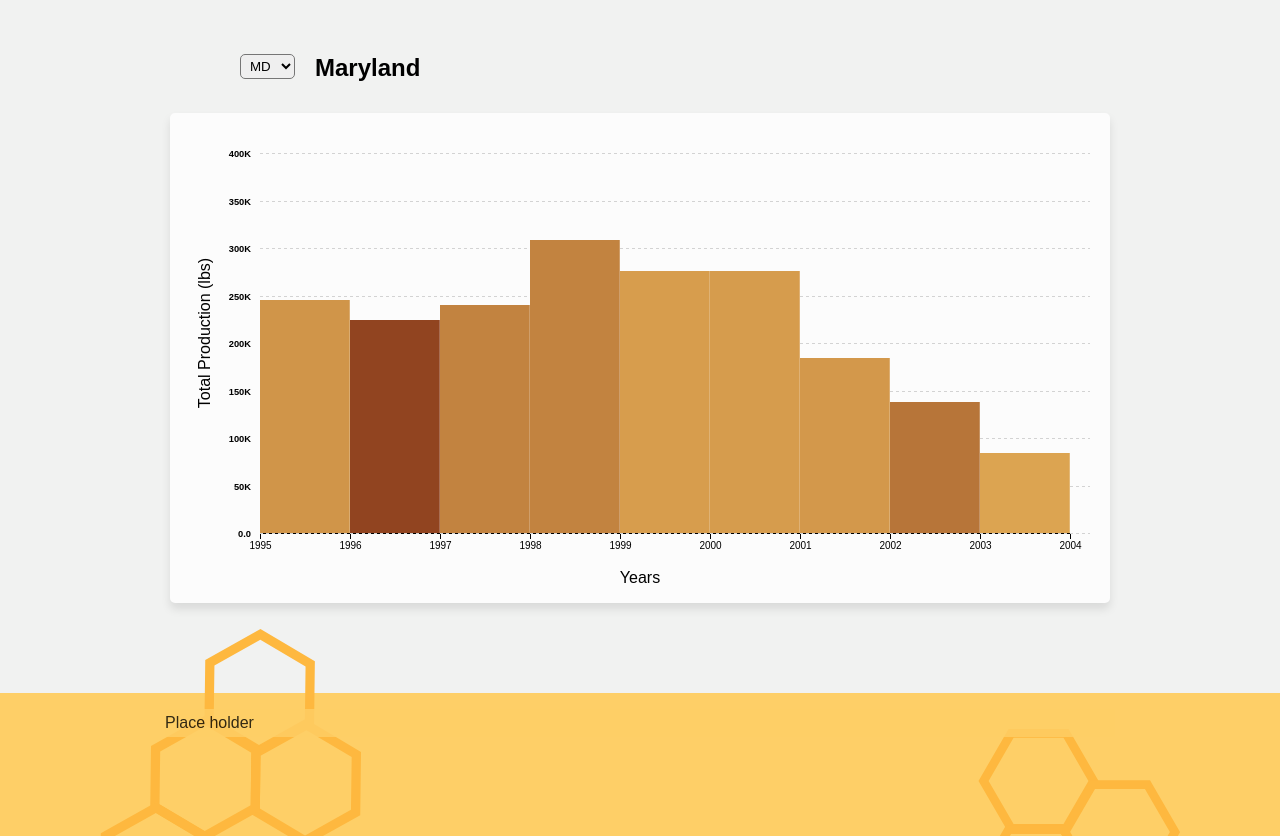
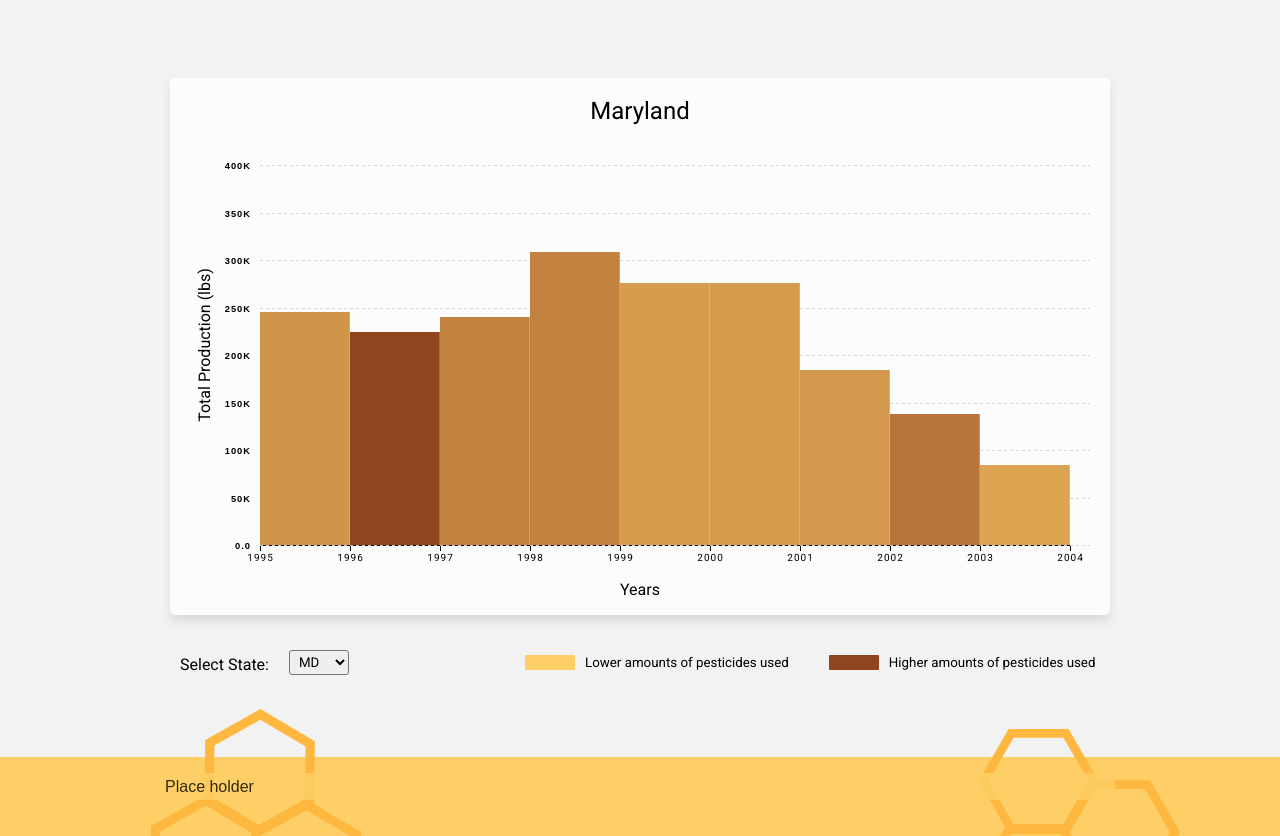
Before and after one commit to mcs2515/bee_data_storytelling, a plain HTML site: page index.html in a window 1280 px wide. Shown: the part 71-907 px from the top of the page. Before the commit the page ends 808 px from the top, so only its background shows below. Drawn offline with nearby package versions, Linux system fonts and the light colour scheme.

Commit message:
css tweaking

```diff
--- a/index.html
+++ b/index.html
@@ -13,12 +13,22 @@
           <h1>Not the Bees!</h1>
 
           <div class='chart-div'>
-            <div id='stateSection'>
-              <select id='stateSelect'>
-              </select>
-              <h2 id='stateName'></h2>
-            </div>
-            <svg id='chart'></svg>
+						<div class="chart-wrap">
+							<h2 id='stateName'></h2>
+							<section>
+								<svg id='chart'></svg>
+								<div class ="chart-bottom">
+									<p>Select State:</p>
+									<select id='stateSelect'></select>
+									<div class= "palettes">
+										<div class = "palette low"> </div>
+										<p> Lower amounts of pesticides used</p>
+										<div class = "palette high"> </div>
+										<p> Higher amounts of pesticides used</p>
+									</div>
+								</div>
+							</section>
+						</div>
           </div>
 
           <div class='details'>
--- a/main.css
+++ b/main.css
@@ -1,4 +1,5 @@
 /* MAIN CSS FILE FOR PROJECT */
+@import url('https://fonts.googleapis.com/css?family=Roboto|Mali:400,500,600,700');
 
 html, body {
     width: 100%;
@@ -15,6 +16,8 @@ h1{
     margin: 0;
     text-align: center;
     background: #fecf67;
+		font-family: 'Mali', cursive;
+		font-size: 25pt;
 }
 
 h2{
@@ -28,20 +31,34 @@ h2{
     background: #f1f2f1;
 }
 
-#stateSection{
+
+.chart-div section{
+	display: flex;
+	flex-direction: column;
+}
+
+#stateName{
 	position: relative;
 	margin: 0 auto;
-	display: flex;
-	flex-direction: row;
-	width: 800px;
+	text-align: center;
+	width: 940px;
 	margin-top: 3em;
+	padding-top: 20px;
+	background-color: #fcfcfc;
+	border-radius: 5px 5px 0px 0px;
+	box-shadow: 0 6px 10px 0 rgba(0,0,0,0.1);
+	font-family: 'Roboto', sans-serif;
+	font-weight: 100;
 }
 
 svg {
-    display: block;
-    margin: auto;
-    padding: 20px;
-				box-shadow: 0 6px 10px 0 rgba(0,0,0,0.1);
+	display: block;
+	position: relative;
+	margin: 0 auto;
+	padding: 20px;
+	box-shadow: 0 6px 10px 0 rgba(0,0,0,0.1);
+	background: #fcfcfc;
+	border-radius: 0px 0px 5px 5px;
 }
 
 .honeycombs{
@@ -56,7 +73,7 @@ svg {
 
 .honeysvg.v1{
 		height: 300px;
-		top: 700px;
+		top: 780px;
 		left: 100px;
 }
 
@@ -78,14 +95,6 @@ svg {
 		right: 350px;
 		transform: rotate(15deg);
 }
-
-#chart{
-	background: #fcfcfc;
-	border-radius: 5px;
-	margin-top: 2em;
-	margin-bottom: 5em;
-}
-
 .axis-left line,
 .axis-left path {
     stroke: none;
@@ -95,13 +104,16 @@ svg {
     font-weight: bold;
     font-size: 7pt;
     text-transform: uppercase;
+		letter-spacing: 1px;
 }
 
 .axis-bottom text {
-/*
-	text-anchor: start;
-	transform: rotate(65deg);
-*/
+	font-family: 'Roboto', sans-serif;
+	letter-spacing: 1px;
+}
+
+svg .labels{
+	font-family: 'Roboto', sans-serif;
 }
 
 .y-grid line{
@@ -132,12 +144,66 @@ svg {
 		z-index: 0;
 }
 
+#tooltip{
+	position: absolute;
+	text-align: center;
+	background: black;
+	color:white;
+	border-radius: 3px;
+	padding: 10px 5px;
+	pointer-events: none;
+}
+
+.chart-bottom{
+	position: relative;
+	margin: 0 auto;
+	display: flex;
+	flex: row;
+	width: 920px;
+	padding: 20px;
+	margin-bottom: 2em;
+	font-family: 'Roboto', sans-serif;
+}
+
 select{
-	width: 55px;
+	width: 60px;
 	height: 25px;
-	border-radius: 5px;
-	line-height: 27px;
-	vertical-align: middle;
+	border-radius: 3px;
 	padding-left: 5px;
-	margin-right: 20px;
+	margin-left: 20px;
+	margin-top: 15px;
+	overflow: scroll;
+	font-family: 'Roboto', sans-serif;
 }
+
+select:focus {outline:0;}
+
+.palettes{
+	display: flex;
+	flex-direction: row;
+	margin-left: 11em;
+	padding-top: 20px;
+}
+
+.palette{
+	width: 50px;
+	height: 15px;
+	border-radius: 1px;
+}
+
+.palettes p{
+	text-align: left;
+	margin: 0;
+	font-size: 10pt;
+	padding-left: 10px;
+	line-height: 15px;
+}
+
+.palette.low{
+	background: #fecf67;
+}
+
+.palette.high{
+	background: #914420;
+	margin-left: 40px;
+}
--- a/main.js
+++ b/main.js
@@ -4,7 +4,7 @@ function rowConverter(row) {
 		stateName:row.StateName,
 		totalprod: parseFloat(row.totalprod),
 		year: row.year,
-		pesticides: parseInt(row.nAllNeonic),
+		pesticides: parseFloat(row.nAllNeonic),
   }
 }
 
@@ -21,7 +21,7 @@ let w, h;
 let leftMargin, rightMargin, bottomMargin;
 let tooltip;
 let barWidth;
-let numLength, num;
+let numpow;
 
 let key = (d) => d.totalprod;
 
@@ -35,9 +35,8 @@ function makeChart(dataset) {
   rightMargin = 20;
   bottomMargin = 50;
 
-  numlength = d3.max(dataset, (d) => d.totalprod).toString().length; //get lengh of number
-  num = Math.pow(10,numlength-1);
-  console.log(num);
+  //get lengh of number to get 10^(numlength-1)
+  numpow = Math.pow(10,d3.max(dataset, (d) => d.totalprod).toString().length-1);
 
   // sort the data by downloads
   // uses built-in Array.sort() with comparator function
@@ -56,7 +55,7 @@ function makeChart(dataset) {
     .rangeRound([leftMargin, w - rightMargin]);
 
   yScale = d3.scaleLinear()
-    .domain([0, Math.ceil(d3.max(dataset, (d) => d.totalprod)/num) * num])
+    .domain([0, Math.ceil(d3.max(dataset, (d) => d.totalprod)/numpow) * numpow])
     .rangeRound([h-bottomMargin, 20]);
 
   // d3 allows scaling between colors
@@ -83,6 +82,7 @@ function makeChart(dataset) {
 
   // LABELS
   chart.append("text")
+		.attr("class", "labels")
     .attr("transform", "rotate(-90)")
     .attr("x", -(h-bottomMargin)/2)
     .attr("y", 20)
@@ -90,6 +90,7 @@ function makeChart(dataset) {
     .text("Total Production (lbs)");
 
   chart.append("text")
+		.attr("class", "labels")
     .attr("x", h)
     .attr("y", (w/2))
     .style("text-anchor", "middle")
@@ -106,15 +107,14 @@ function updateChart(dataset) {
   let bars = chart.selectAll('rect').data(dataset, key);
   let y_grid = chart.selectAll('.y-grid').data(dataset, key);
 
+	// ((graph width - rightMargin) / length of  dataset) - padding
   barWidth = ((w - rightMargin) / dataset.length) - 8;
-  numlength = d3.max(dataset, (d) => d.totalprod).toString().length;
-  num = Math.pow(10,numlength-1);
 
-  console.log(d3.max(dataset, (d) => d.totalprod));
-  console.log(numlength);
+  //get lengh of number to get 10^(numlength-1)
+	numpow = Math.pow(10,d3.max(dataset, (d) => d.totalprod).toString().length-1);
 
   xScale.domain([d3.min(dataset, (d) => d.year), Number(d3.max(dataset, (d) => d.year)) + 1]);
-  yScale.domain([0, Math.ceil(d3.max(dataset, (d) => d.totalprod)/num) * num]);
+  yScale.domain([0, Math.ceil(d3.max(dataset, (d) => d.totalprod)/numpow) * numpow]);
   colorScale.domain([0, d3.max(dataset, (d) => d.pesticides)]);
 
   //update y-axis grid line position
@@ -127,18 +127,18 @@ function updateChart(dataset) {
 			.attr('transform', `translate(${leftMargin},0)`)
 			.style('opacity', 0)
     .merge(y_grid)
-        .transition()
+			.transition("grid")
 			.duration(3000)
 			.call(
 				d3.axisLeft(yScale)
 					.tickSize(-w)
 					.tickFormat("")
 			)
-        .style('opacity', 1);
+			.style('opacity', .4);
 
   y_grid
     .exit()
-        .transition()
+			.transition("grid")
 			.duration(1000)
 			.style('opacity', 0)
 			.remove();
@@ -160,13 +160,13 @@ function updateChart(dataset) {
 					.style('fill', 'green')
 					.style('cursor', 'pointer');
 
-//				tooltip
-//						.transition()
-//						.duration(200)
-//						.style("opacity", .7)
-//						.text("Slept hours: " + d.sleep)
-//						.style('left', (d3.event.pageX) + "px")
-//						.style('top', (d3.event.pageY) + "px");
+				tooltip
+					.style('left', (d3.event.pageX) + "px")
+					.style('top', (d3.event.pageY) + "px")
+					.text("Pesticides: " + Math.ceil(d.pesticides).toLocaleString() + " (kg)")
+					.transition("tooltip")
+					.duration(200)
+					.style("opacity", .8);
 			})
 			.on('mouseout', function(d){
 					d3.select(this)
@@ -174,14 +174,13 @@ function updateChart(dataset) {
 						.duration(250)
 						.style('fill', (d) => colorScale(d.pesticides));
 
-//					tooltip
-//						.transition()
-//						.duration(500)
-//						.style("opacity", 0);
-
+					tooltip
+						.transition("tooltip")
+						.duration(500)
+						.style("opacity", 0);
 			})
     .merge(bars)
-      .transition()
+      .transition("bars")
       .duration(1500)
       .attr('height', (d) => h - bottomMargin - yScale(d.totalprod))
       .attr('y', (d) => yScale(d.totalprod))
@@ -190,7 +189,7 @@ function updateChart(dataset) {
   // change opacity when bars leave
   bars
     .exit()
-    .transition()
+    .transition("bars")
     .duration(1000)
     .style('opacity', 0)
     .remove();
@@ -290,7 +289,7 @@ function createStateMap(){
 window.onload = function () {
 
   // set variables
-  let initials = "MD"; //MD??????
+  let initials = "MD";
   state_select = d3.select('#stateSelect');
   state_lbl = document.querySelector('#stateName');
   tooltip = d3.select("body").append("div").attr('id', 'tooltip').style("opacity", 0);
```
Lines whose indentation alone changed are shown as unchanged.
